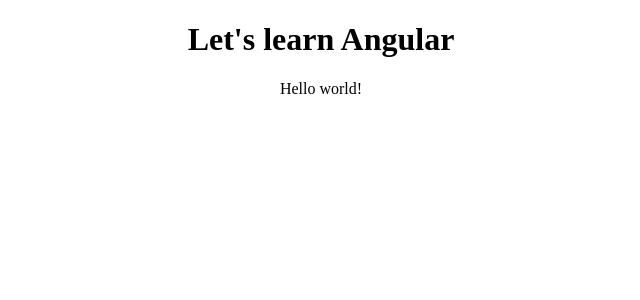
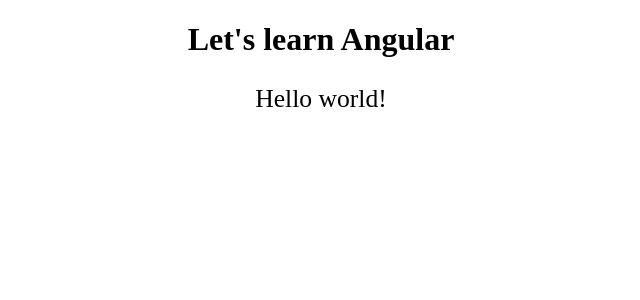
Before and after one commit to stivenramireza/angular-basic-concepts, an Angular app in the folder concepts1/: page / in a window 1280 px wide. Shown: the top 300 px of the page, without its empty margins (319-959 px from the left). Built offline with nearby package versions, Linux system fonts and the light colour scheme.

Commit message:
Adding styles

```diff
--- /dev/null
+++ b/concepts1/src/app/hello/hello.component.css
@@ -0,0 +1,3 @@
+p {
+    font-size: 1.6em;
+}
--- a/concepts1/src/app/hello/hello.component.ts
+++ b/concepts1/src/app/hello/hello.component.ts
@@ -2,7 +2,10 @@
 
 @Component({
     selector: 'custom-hello',
-    templateUrl: `./hello.component.html`
+    templateUrl: `./hello.component.html`,
+    styleUrls: [
+        './hello.component.css'
+    ]
 })
 
 export class HelloComponent {
```
